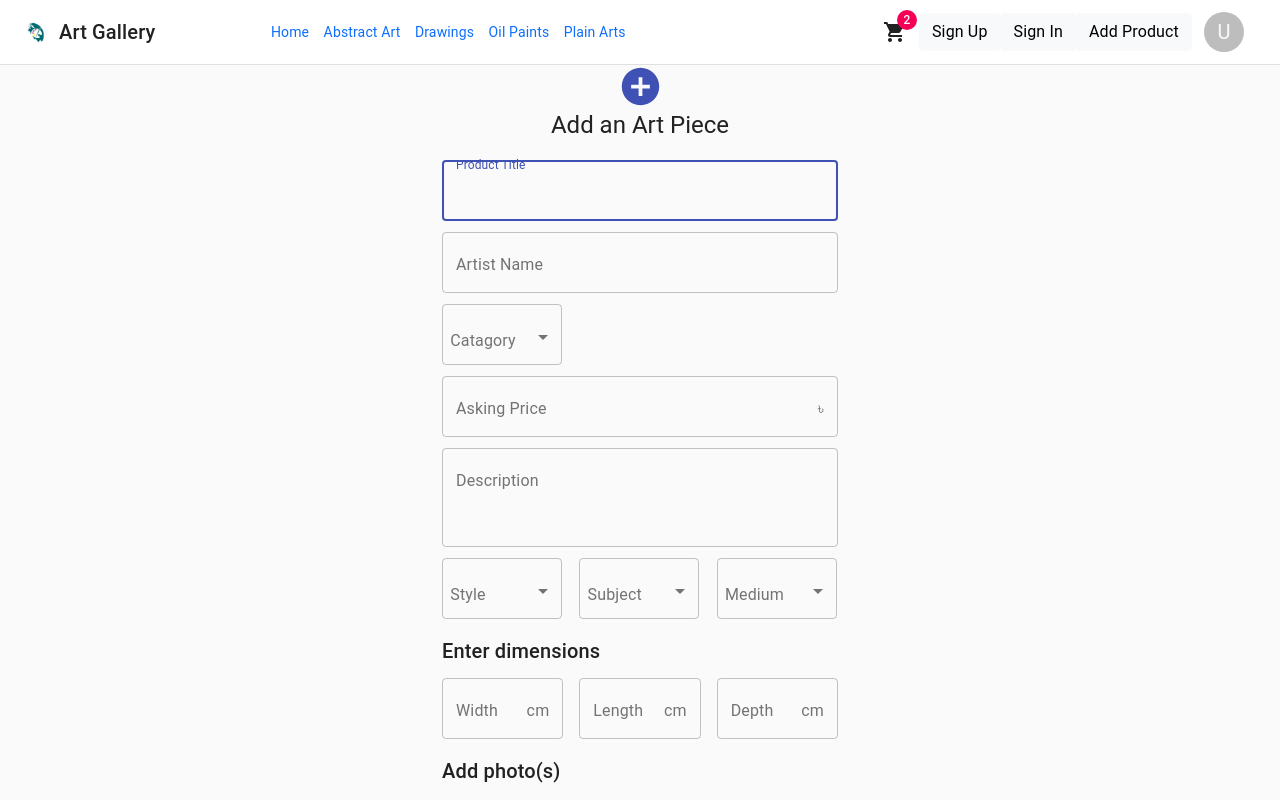
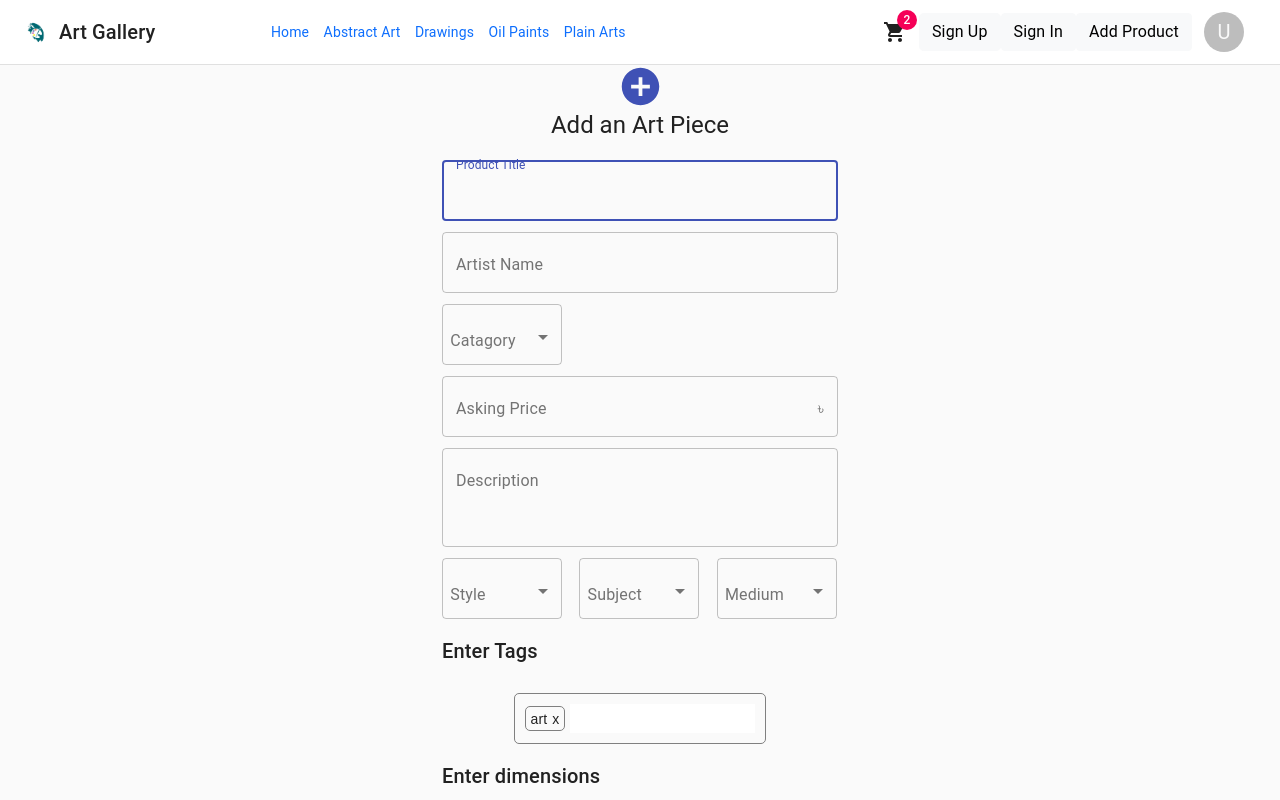
Before and after one commit to AbrarNad/online-art-gallery, a React (Create React App) app: page /addprod in a window 1280 px wide. Shown: the top 800 px of the page. Built offline with nearby package versions, Linux system fonts and the light colour scheme.

Commit message:
updated product add page with tags

```diff
--- a/package.json
+++ b/package.json
@@ -6,6 +6,7 @@
     "@chec/commerce.js": "^2.6.0",
     "@material-ui/core": "^4.11.4",
     "@material-ui/icons": "^4.11.2",
+    "@material-ui/lab": "^4.0.0-alpha.60",
     "@stripe/react-stripe-js": "^1.4.1",
     "@stripe/stripe-js": "^1.15.0",
     "@testing-library/jest-dom": "^5.13.0",
--- a/src/App.js
+++ b/src/App.js
@@ -35,7 +35,7 @@ const App = () => {
                         <Route path="/signup" component={SignUp}/>
                         <Route path="/signin" component={SignIn}/>
                         <Route path="/addprod" component={AddProduct}/>
-                        <Route path="/account" component={Account}/>
+                        <Route path="/user/account" component={Account}/>
                     </Switch>
             </Router>
         </div>
--- a/src/Components/Navbar/Navbar.jsx
+++ b/src/Components/Navbar/Navbar.jsx
@@ -43,7 +43,7 @@ const Navbar = () => {
 
                     </div>
                     <div className={classes.button}>
-                        <IconButton   href="/account" aria-label="User Account" color="inherit">
+                        <IconButton   href="/user/account" aria-label="User Account" color="inherit">
                             <Avatar>U</Avatar>
                         </IconButton>
                     </div>
--- a/src/Components/Products/add.js
+++ b/src/Components/Products/add.js
@@ -20,6 +20,9 @@ import { green } from '@material-ui/core/colors';
 import fileService from "../../services/fileService";
 import { ToastContainer, toast } from 'material-react-toastify';
 import 'material-react-toastify/dist/ReactToastify.css';
+import Chip from '@material-ui/core/Chip';
+import Autocomplete from '@material-ui/lab/Autocomplete';
+import './tagstyles.css'
 
 
 const useStyles = makeStyles((theme) => ({
@@ -56,6 +59,7 @@ const useStyles = makeStyles((theme) => ({
   },
 }));
 
+
 export default function AddProduct() {
   const classes = useStyles();
   const { register, handleSubmit, formState: { errors }} = useForm();
@@ -70,6 +74,20 @@ export default function AddProduct() {
   const types = ['image/png','image/jpeg', 'image/jpg', 'image/tiff'];
   const [files, setFiles] = useState(null);
   const [fileError, setFileError] = useState(null);
+  const[tags, setTags] = useState(["art"]);
+  const addTag = (e) => {
+    if (e.key === "Enter") {
+      if (e.target.value.length > 0) {
+        setTags([...tags, e.target.value]);
+        e.target.value = "";
+      }
+    }
+  };
+  const removeTag = (removedTag) => {
+    const newTags = tags.filter((tag) => tag !== removedTag);
+    setTags(newTags);
+  };
+
 
   const changeImageHandler = (e) => {
     let selected = e.target.files[0];
@@ -287,6 +305,26 @@ export default function AddProduct() {
             </Grid>
             <Grid item xs={12}>
               <Typography component="h5" variant="h6">
+                Enter Tags
+              </Typography>
+            </Grid>
+            <Grid item xs={12}>
+            <div className="App">
+              <div className="tag-container">
+                {tags.map((tag, index) => {
+                  return (
+                    <div key={index} className="tag">
+                      {tag} <span onClick={() => removeTag(tag)}>x</span>
+                    </div>
+                  );
+                })}
+
+                <input onKeyDown={addTag} />
+              </div>
+            </div>
+            </Grid>
+            <Grid item xs={12}>
+              <Typography component="h5" variant="h6">
                 Enter dimensions
               </Typography>
             </Grid>
@@ -371,3 +409,29 @@ export default function AddProduct() {
     </Container>
   );
 }
+
+
+
+
+
+const topTags = [
+  { title: 'art'},
+  { title: 'rain'},
+  { title: 'nature'},
+  { title: 'bnw' },
+  { title: 'country' },
+  { title: 'profile'},
+  { title: 'sea' },
+  { title: 'city'},
+  { title: 'mountain' },
+  { title: 'forest' },
+  { title: 'desert' },
+  { title: 'countryside' },
+  { title: 'market' },
+  { title: 'street' },
+  { title: 'graffiti'},
+  { title: 'sketch' },
+  { title: 'stencil'},
+  { title: 'cloudy'},
+  { title: 'storm'},
+];
--- /dev/null
+++ b/src/Components/Products/tagstyles.css
@@ -0,0 +1,42 @@
+
+  .App {
+	font-family: sans-serif;
+	text-align: center;
+	display: flex;
+	flex-direction: column;
+	align-items: center;
+	align-content: center;
+	margin-top: 10px;
+  }
+  .tag-container {
+	min-width: 60%;
+	max-width: 75%;
+	display: flex;
+	flex-wrap: wrap;
+	min-height: 30px;
+	border: 1px solid gray;
+	border-radius: 5px;
+	padding: 10px;
+  }
+  .tag {
+	display: flex;
+	align-items: center;
+	padding: 5px;
+	border: 1px solid gray;
+	border-radius: 5px;
+	height: 25px;
+	margin: 2px 5px 2px 0px;
+  }
+
+  .tag-container input {
+	border: none;
+	flex: 1;
+	outline: none;
+	padding: 5;
+	background: white;
+	color: black;
+  }
+  .tag span {
+	margin-left: 5px;
+	cursor: pointer;
+  }
--- a/src/Components/pages/users/user/account.js
+++ b/src/Components/pages/users/user/account.js
@@ -120,7 +120,7 @@ export default function Account() {
             >
                 <Grid item xs={12}>
                     <List sx={ListStyle} component="nav" aria-label="user navigation">
-                        <ListItem button component="a" href="/account">
+                        <ListItem button component="a" href="/user/account">
                             <ListItemIcon>
                                 <InfoIcon/>
                             </ListItemIcon>
```
Also changed, not shown: 1 other file (tests, documents, lock files or other folders).
